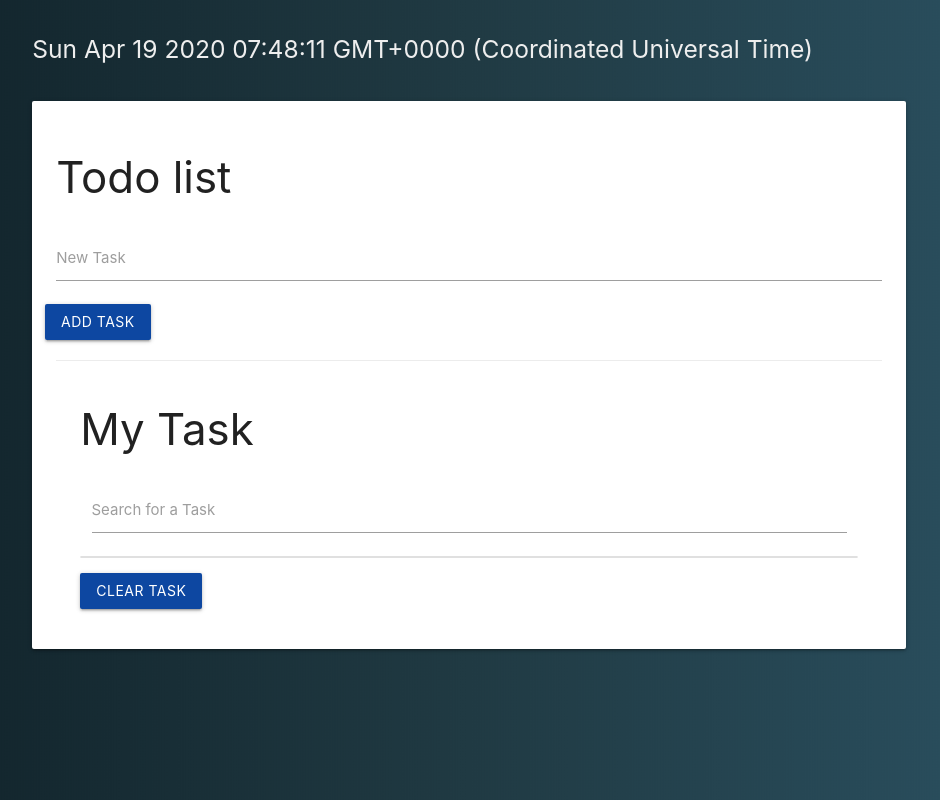
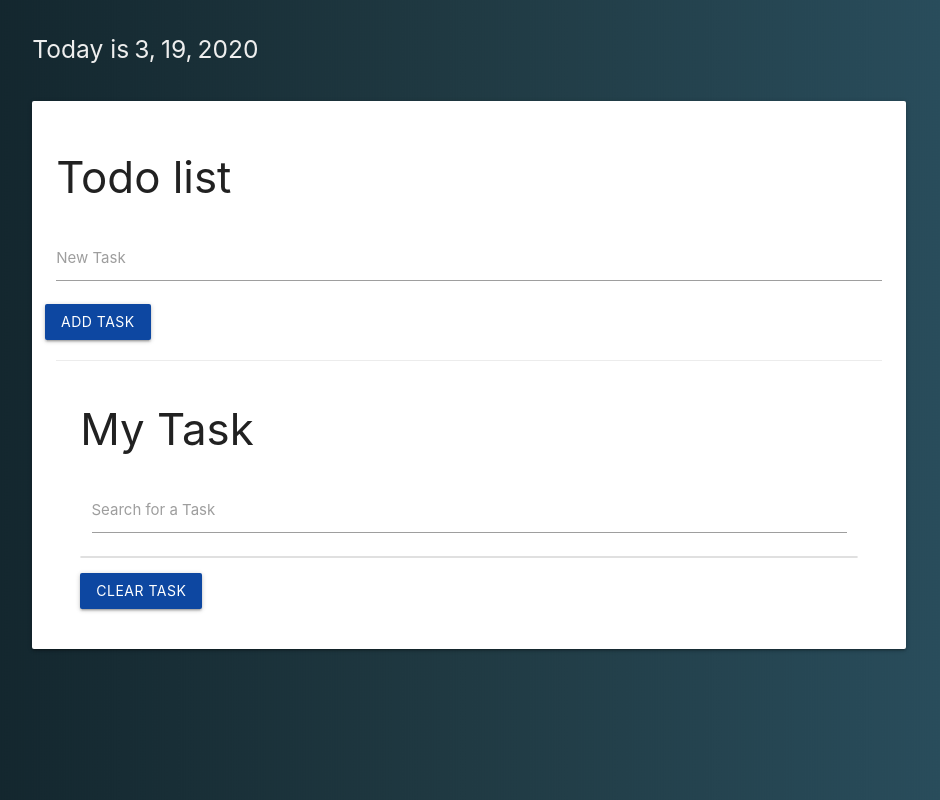
Before and after one commit to Mel1207/Todo-List-App, a plain HTML site: page index.html in a window 1280 px wide. Shown: the whole page, without its empty margins (171-1111 px from the left). Drawn offline with nearby package versions, Linux system fonts and the light colour scheme.

Commit message:
fix date and time displays

```diff
--- a/app.js
+++ b/app.js
@@ -1,7 +1,18 @@
 //Get date today
-let dateToday = document.querySelector('#date');
+let calendar;
+let date = document.querySelector('#date');
+let todayDate = new Date();
+const ul = document.createElement('ul');
+const li = document.createElement('li');
 
-dateToday.textContent = Date();
+ul.className = 'date-list';
+ul.innerHTML = `
+    <li>Today is </li>
+    <li>${todayDate.getMonth()},</li>
+    <li>${todayDate.getDate()},</li>
+    <li>${todayDate.getFullYear()}</li>
+`
+date.appendChild(ul);
 
 // Defining all UI variables
 const form = document.querySelector('#task-form');
--- a/index.html
+++ b/index.html
@@ -15,7 +15,7 @@
 <body>
     <div class="container">
         <div class="row">
-            <div class="col s12">
+            <div class="col s12 localDate">
                 <h5 class="grey-text text-lighten-3" id="date"></h5>
             </div>
         </div>
--- a/styles.css
+++ b/styles.css
@@ -12,3 +12,14 @@ body {
     margin-top: 20px;
     position: relative;
 }
+.localDate {
+    display: flex;
+}
+
+.date-list {
+    display: flex;
+}
+.date-list li {
+    list-style: none;
+    margin-right: 5px;
+}
```
